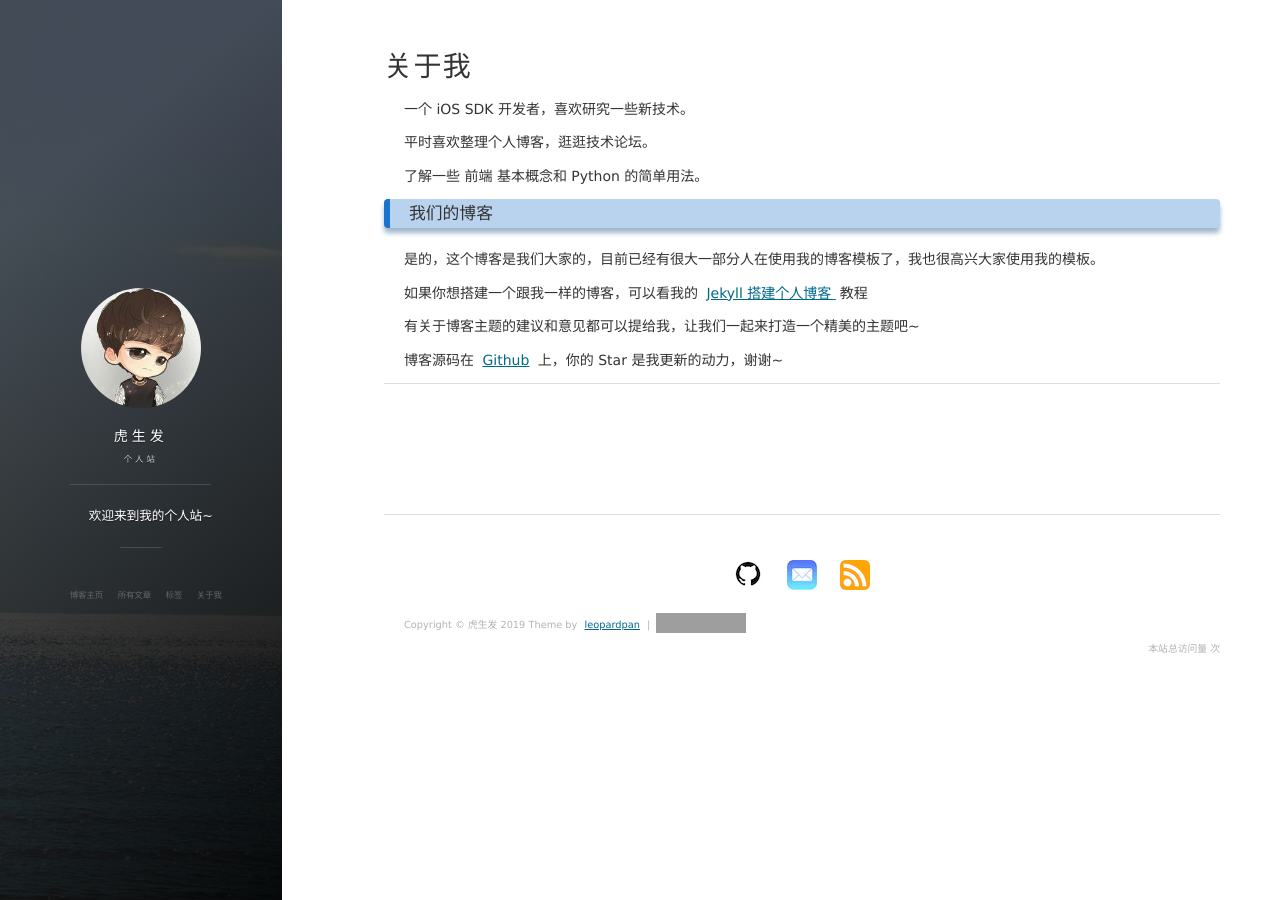
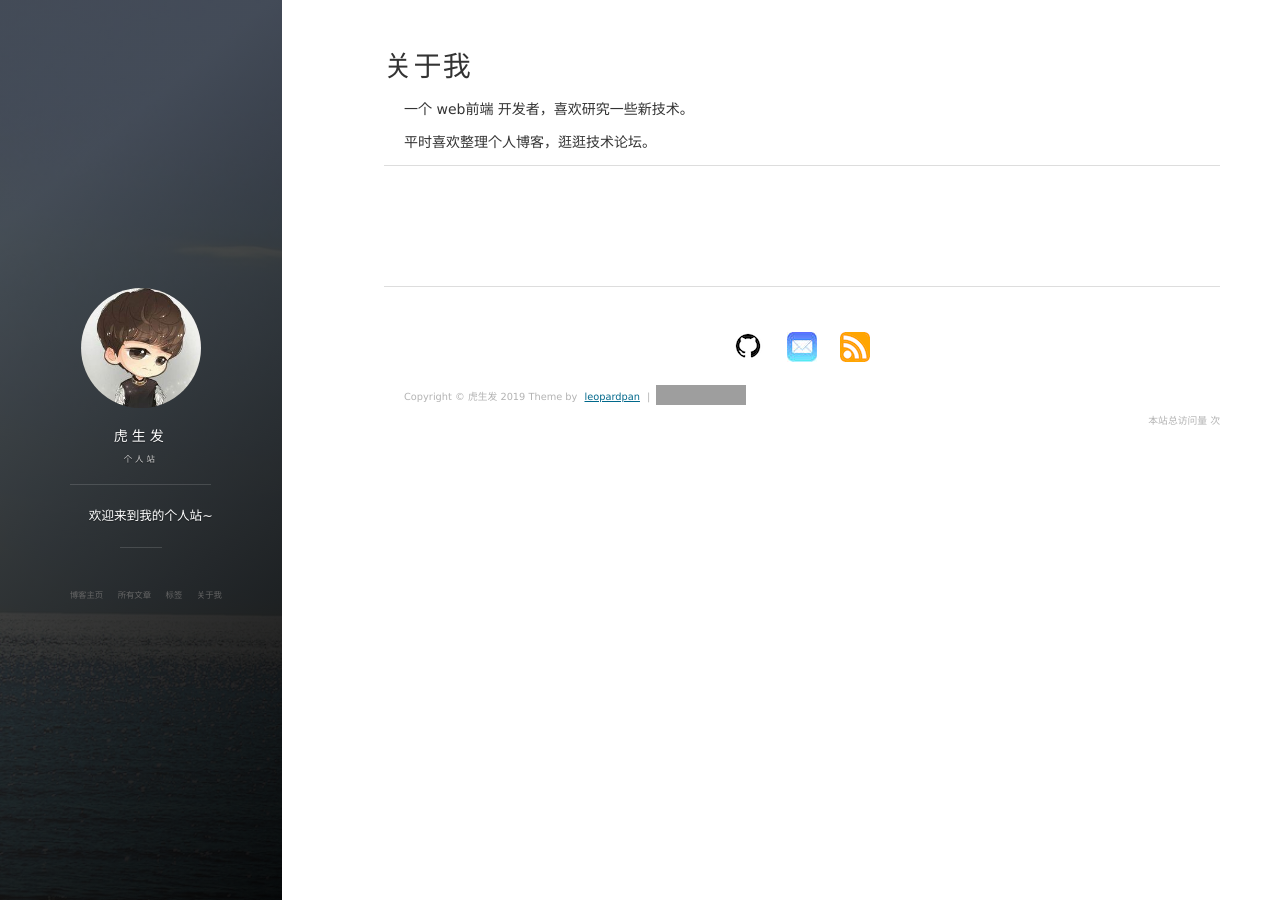
Before and after one commit to grantWebMan/grantWebMAN.github.io, a Jekyll site: the page built from about.md, in a window 1280 px wide. Built offline with Jekyll 4.4.1, drawn with Linux system fonts in a browser that asks for light colours; nearby versions of some CDN libraries; comment, search, counter and statistics services are not loaded; grey boxes are pictures that could not be loaded.

Commit message:
修改关于

```diff
--- a/about.md
+++ b/about.md
@@ -3,39 +3,9 @@ layout: page
 title: 关于我
 ---
 
-一个 iOS SDK 开发者，喜欢研究一些新技术。
+一个 web前端 开发者，喜欢研究一些新技术。
 <p>
 平时喜欢整理个人博客，逛逛技术论坛。
-<p>
-了解一些 前端 基本概念和 Python 的简单用法。
-
-<p>
-
-<h3> 我们的博客 </h3>
-
-<p>
-
-是的，这个博客是我们大家的，目前已经有很大一部分人在使用我的博客模板了，我也很高兴大家使用我的模板。
-
-<p>
-
-如果你想搭建一个跟我一样的博客，可以看我的
-<a href="/2016/10/jekyll_tutorials1/"> Jekyll 搭建个人博客 </a>
-教程
-
-<p>
-
-有关于博客主题的建议和意见都可以提给我，让我们一起来打造一个精美的主题吧~
-
-<p>
-
-博客源码在 <a target="_blank" href='https://github.com/leopardpan/leopardpan.github.io/'>Github</a> 上，你的 Star 是我更新的动力，谢谢~
-
-<p>
-
-<p>
-
-<p>
-
+</p>
 
 {% include comments.html %}
```
